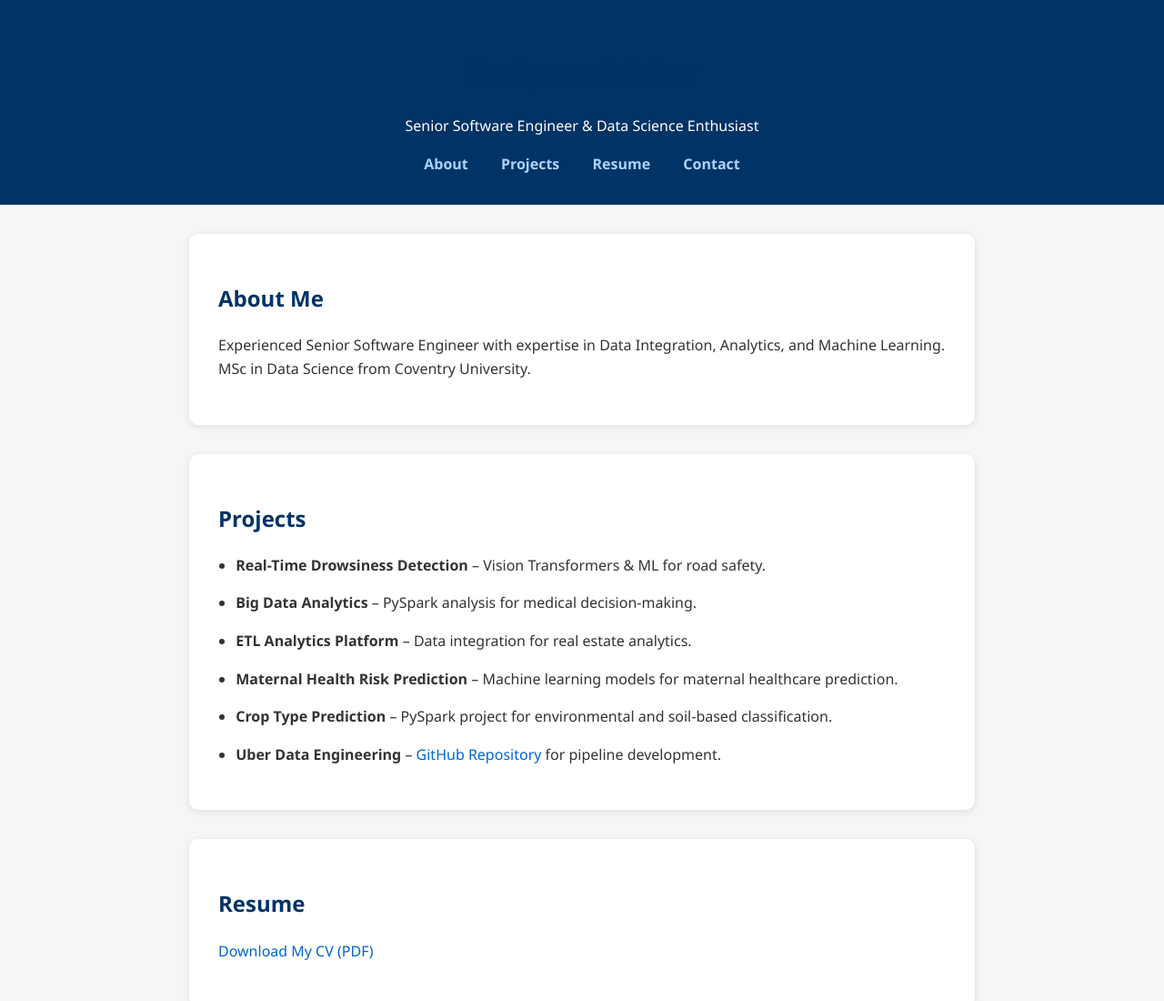
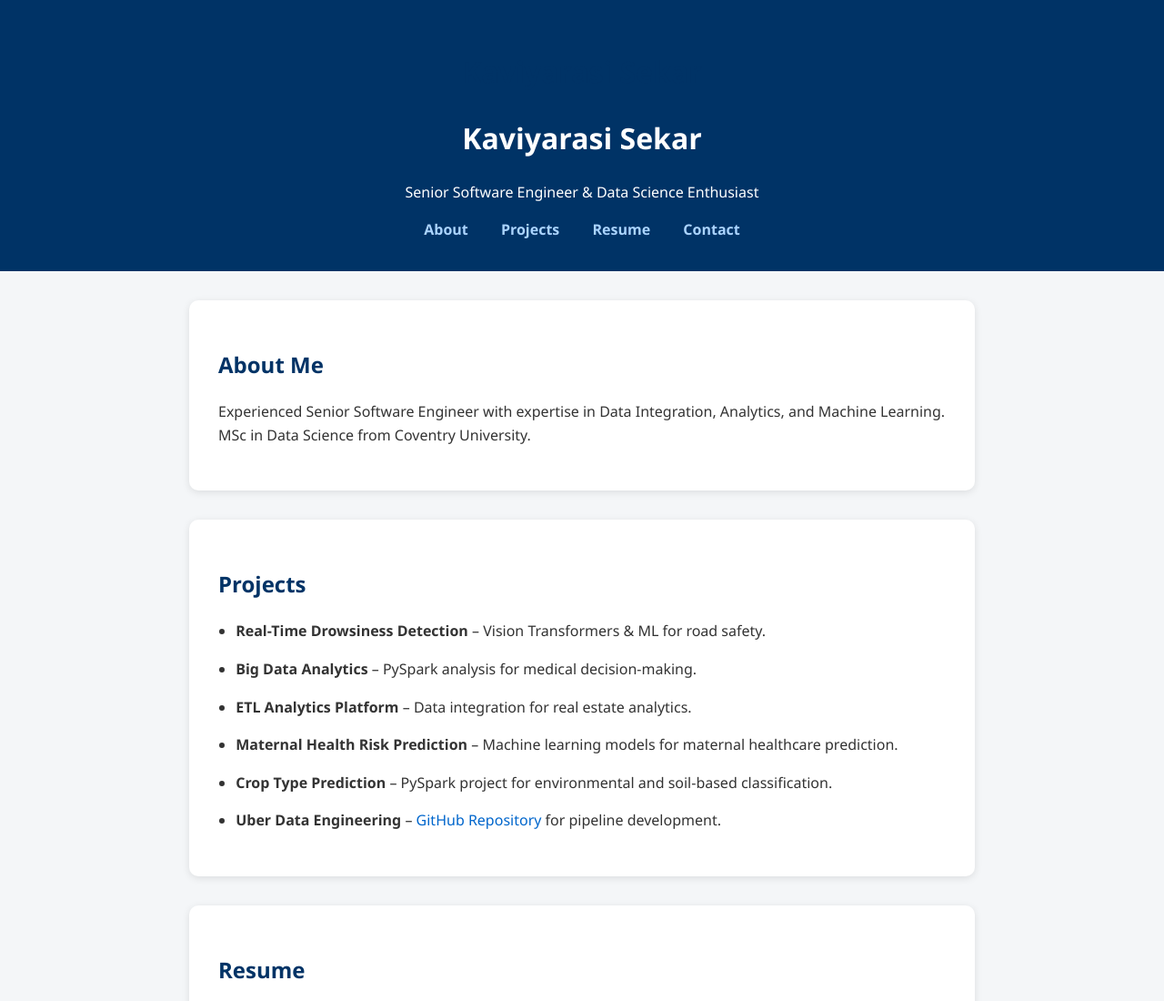
Before and after one commit to KaviyarasiSekar/KaviyarasiSekar.github.io, a plain HTML site: page index.html in a window 1280 px wide. Shown: the top 1100 px of the page at 91% size. Drawn offline with Linux system fonts and the light colour scheme.

Commit message:
Update index.html

```diff
--- a/index.html
+++ b/index.html
@@ -3,7 +3,6 @@
 <head>
   <meta charset="UTF-8" />
   <meta name="viewport" content="width=device-width, initial-scale=1.0" />
-  <meta name="theme-color" content="#ffffff" />
   <title>Kaviyarasi Sekar | Portfolio</title>
   <link rel="stylesheet" href="styles.css" />
   <link rel="icon" href="favicon.ico" type="image/x-icon" />
@@ -11,6 +10,7 @@
 <body>
   <header>
     <h1>Kaviyarasi Sekar</h1>
+    <h1 style="color: #ffffff;">Kaviyarasi Sekar</h1>
     <p>Senior Software Engineer & Data Science Enthusiast</p>
     <nav>
       <a href="#about">About</a>
```
